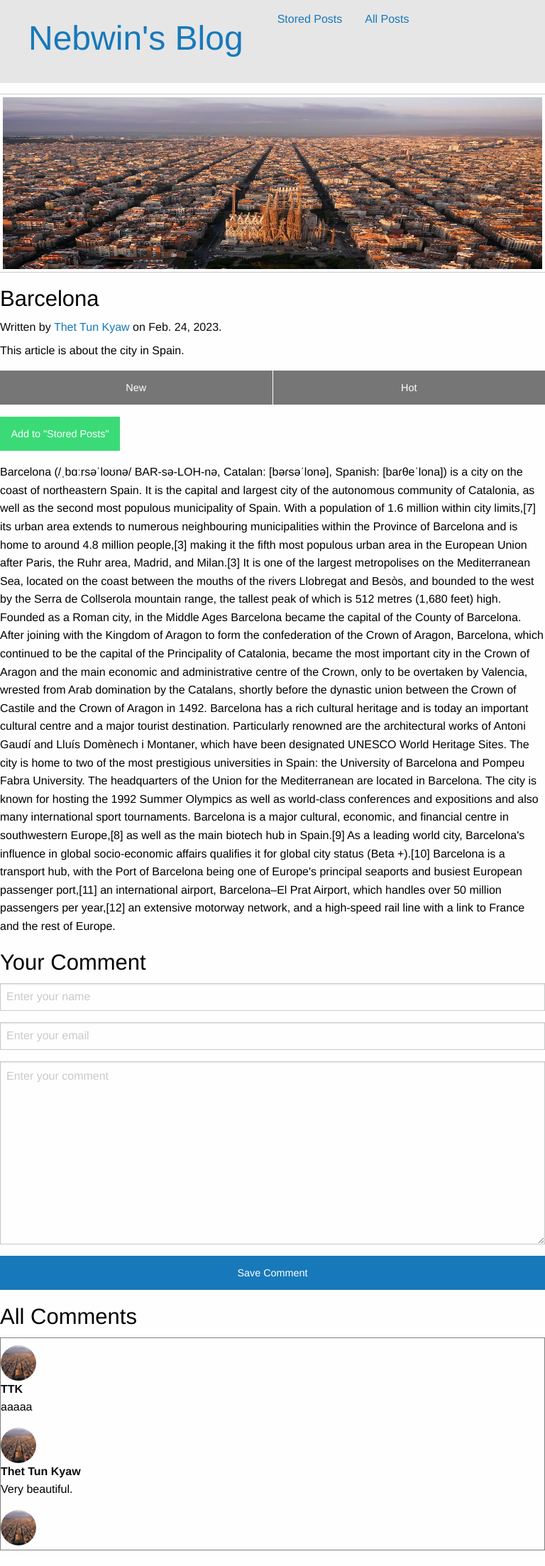
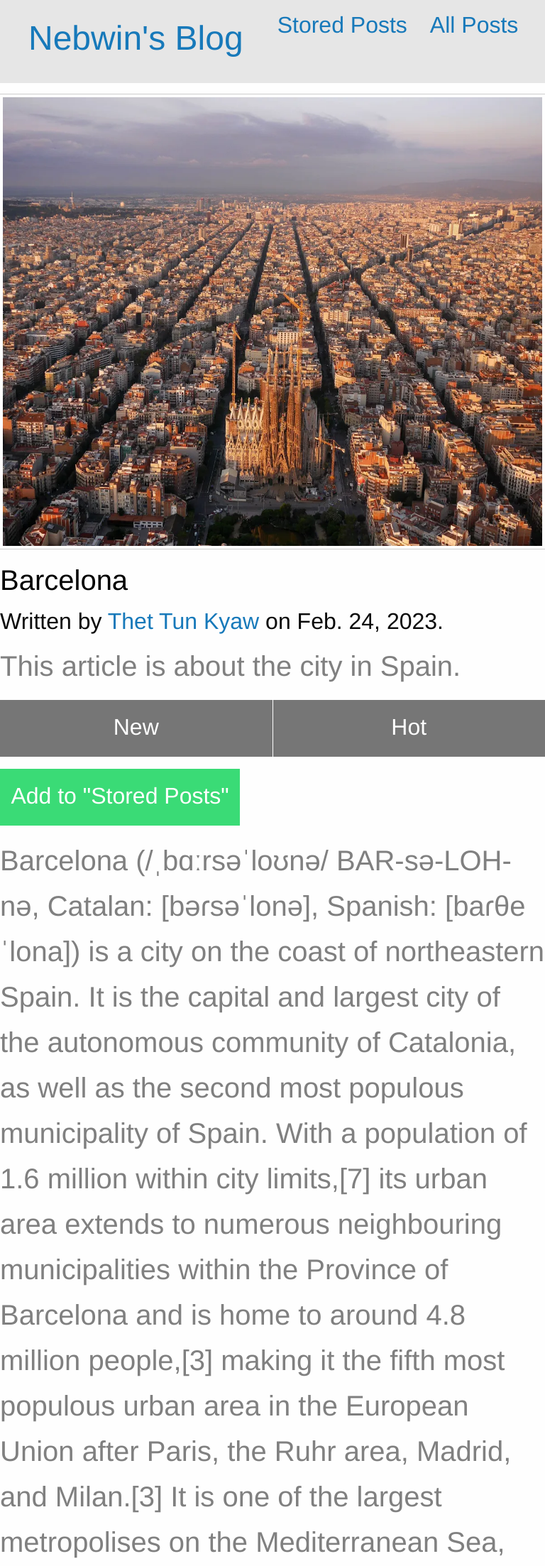
Before and after one commit to Tedrick10/my_site, a Django app: page /posts/barcelona in a window 768 px wide. Shown: the top 2206 px of the page at 71% size. Before the commit the page ends 2184 px from the top, so only its background shows below. Run offline with Django 4.2, Linux system fonts and the light colour scheme; data comes from the database, SQL or seed files in the repository; both versions use the stored data as it was after the commit; some libraries are stand-ins or nearby versions.

Commit message:
Updated a little bit.

```diff
--- a/blogs/templates/blogs/includes/post.html
+++ b/blogs/templates/blogs/includes/post.html
@@ -5,7 +5,7 @@
 
 <div class="column" >
     <a href="{% url 'post_details' post.slug %}">
-        <div class="callout">
+        <div class="callout post">
             <p class="post-title">
                 {{ post.author }} | {{ post.date }}
             </p>
--- a/blogs/templates/blogs/post-details.html
+++ b/blogs/templates/blogs/post-details.html
@@ -3,26 +3,7 @@
 
 {% block page_title %}This Post Title{% endblock %}
 
-{% block css_file %}
-    <style>
-        p {
-            color: black;
-        }
-
-        img {
-            width: 100%;
-            height: 250px;
-        }
-
-        @media only screen and (max-device-width: 480px) {
-            img {
-                width: 100%;
-                height: 40rem;
-            }
-        }
-
-    </style>
-{% endblock css_file %}
+{% block css_file %}{% endblock css_file %}
 
 {% block content %}
     {% if comment_form.errors %}
@@ -97,7 +78,7 @@
             <h3 class="post-title">All Comments</h3>
             <div class="columns is-desktop" id="comments">
                 {% for comment in comments %}
-                    <div class="row">
+                    <div class="row comment-section">
                         <div class="large-3 columns small-3">
                             <img
                             class="comment-box-image"
@@ -111,6 +92,7 @@
                             {% comment %} {{ comment.text|linebreaks }} {% endcomment %}
                         </div>
                   </div>
+                  <hr />
                 {% endfor %}
             </div>
         </section>
--- a/templates/base.html
+++ b/templates/base.html
@@ -28,6 +28,10 @@
                 word-wrap: break-word;
             }
 
+            .post:hover {
+                background-color: #deeffc;
+            }
+
             .post-button {
                 height: 3rem;
                 text-align: center;
@@ -47,7 +51,75 @@
                 font-size: 2rem;
                 font-weight: bold;
             }
+            @media only screen and (min-device-width: 481px) and (max-device-width: 820px) {
+                .banner-title {
+                    font-size: 3.5rem;
+                }
+                .banner-section {
+                    font-size: 2rem;
+                }
+                .page-title {
+                    color: black;
+                    font-size: 3.5rem;
+                    font-weight: bold;
+                }
+                .page-subtitle {
+                    color: gray;
+                    font-size: 2.5rem;
+                    font-weight: bold;
+                }
+                img {
+                    width: 100%;
+                    height: 40rem;
+                }
 
+                .post-title {
+                    color: black;
+                    font-size: 2.5rem;
+                }
+                .post-subtitle {
+                    font-size: 2rem;
+                }
+                .post-content {
+                    font-size: 2.5rem;
+                    color: gray;
+                }
+
+                .post-button {
+                    height: 5rem;
+                    text-align: center;
+                }
+                .comment-box-image {
+                    position: relative;
+                    overflow: hidden;
+                    border-radius: 50%;
+                    width: 120px;
+                    height: 120px;
+                }
+                #comments {
+                    border: 1px solid gray;
+                    height: 30rem;
+                    overflow: auto;
+                    margin-bottom: 1rem;
+                    padding-top: 1rem;
+                    overflow-x: hidden;
+                    word-wrap: break-word;
+                }
+                .comment-section {
+                    margin: 1rem;
+                }
+                .control-label {
+                    font-size: 40px;
+                }
+                .form-username, .form-useremail {
+                    font-size: 40px;
+                    height: 5rem;
+                }
+                .form-textinput {
+                    font-size: 40px;
+                    height: 10rem;
+                }
+            }
             @media only screen and (max-device-width: 480px) {
                 .banner-title {
                     font-size: 3.5rem;
@@ -103,6 +175,9 @@
                     overflow-x: hidden;
                     word-wrap: break-word;
                 }
+                .comment-section {
+                    margin: 1rem;
+                }
                 .control-label {
                     font-size: 40px;
                 }
```
Also changed, not shown: db.sqlite3.
